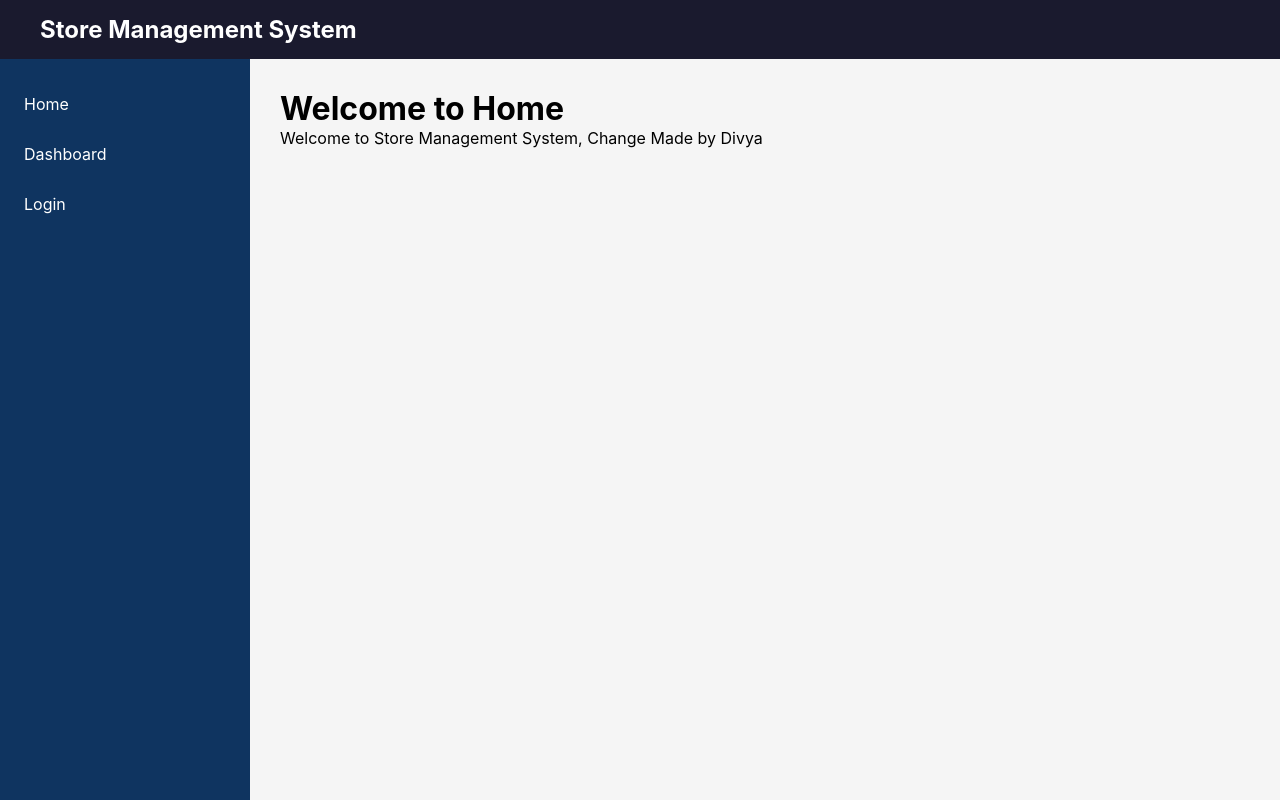
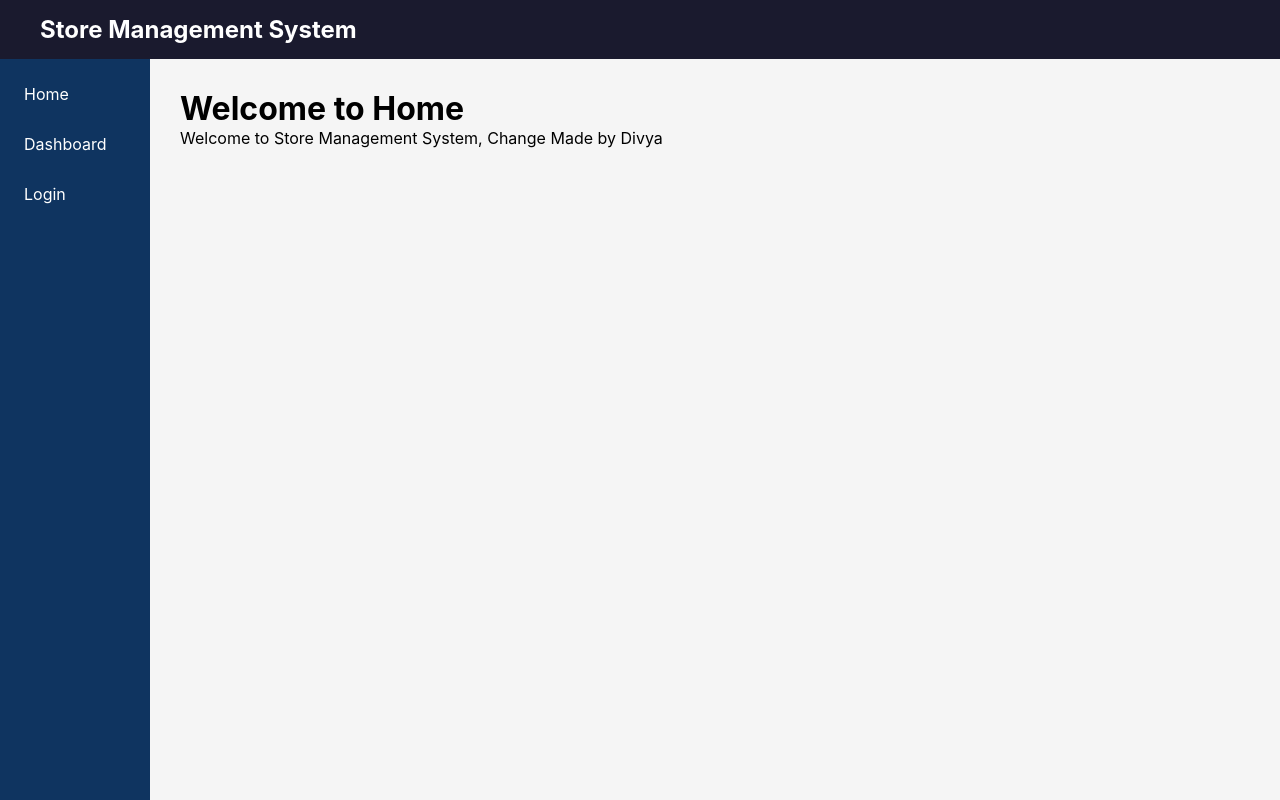
Before and after one commit to pateldk2507/Store-Management, a React (Create React App) app in the folder frontend/: page / in a window 1280 px wide. Built offline with nearby package versions, Linux system fonts and the light colour scheme.

Commit message:
change from route to link and css altered

```diff
--- a/frontend/src/App.js
+++ b/frontend/src/App.js
@@ -1,5 +1,6 @@
 import './App.css';
 import { BrowserRouter as Router, Route, Routes } from 'react-router-dom';
+import { Link } from 'react-router-dom';
 import Layout from './components/Layout';
 import Home from './pages/Home';
 import Login from './pages/login/Login';
--- a/frontend/src/components/Layout.css
+++ b/frontend/src/components/Layout.css
@@ -44,8 +44,8 @@
 /* Sidebar Styling */
 .sidebar {
   background-color: #0f3460;
-  width: 250px;
-  padding: 20px 0;
+  width: 150px;
+  padding: 10px 0;
   overflow-y: auto;
   transition: width 0.3s ease;
 }
--- a/frontend/src/components/Layout.js
+++ b/frontend/src/components/Layout.js
@@ -1,4 +1,5 @@
 import React, { useState } from 'react';
+import { Link } from 'react-router-dom';
 import './Layout.css';
 
 const Layout = ({ children }) => {
@@ -21,9 +22,9 @@
         {/* Sidebar Navigation */}
         <nav className={`sidebar ${sidebarOpen ? 'open' : 'closed'}`}>
           <ul>
-            <li><a href="/">Home</a></li>
-            <li><a href="/dashboard">Dashboard</a></li>
-            <li><a href="/login">Login</a></li>
+            <li><Link to="/">Home</Link></li>
+            <li><Link to="/dashboard">Dashboard</Link></li>
+            <li><Link to="/login">Login</Link></li>
           </ul>
         </nav>
 
```
